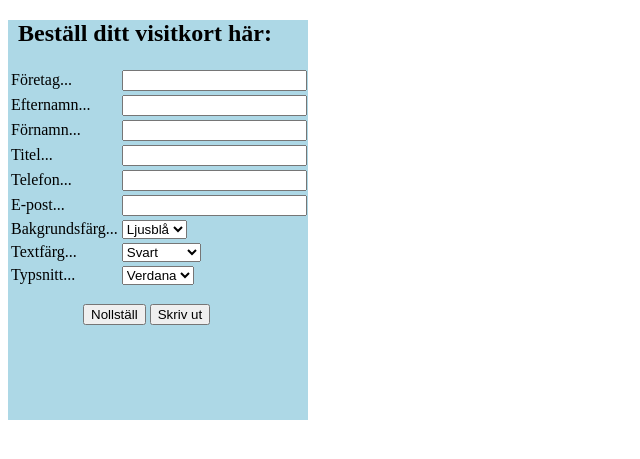
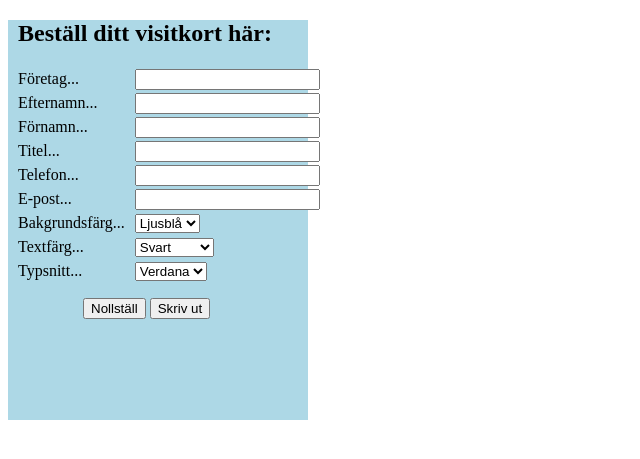
Before and after one commit to OscarFredriksson/DT100G, a PHP site: page / in a window 1280 px wide. Shown: the top 459 px of the page, without its empty margins (0-640 px from the left). Run offline with PHP 8.4, Linux system fonts and the light colour scheme.

Commit message:
Inga tables

```diff
--- a/Labb1/index.html
+++ b/Labb1/index.html
@@ -15,41 +15,39 @@
 
     <h2 class="input-title"> Beställ ditt visitkort här: </h2>
 
-    <!--Använder ett table för att hålla text + box för inputfälten-->
-    <table>
-        <tr> <!--En rad i tabellen:-->
-            <td> Företag... </td> <!--Texten i den första kolumnen-->
-            <td> <input type="text" id="input-company" /></td> <!--Input-boxen i den andra kolumnen-->
-        </tr>
+    <div class="row"> <!--En rad i  bestående av text + inputbox-->
+        <div> Företag... </div>
+        <div> <input type="text" id="input-company" /> </div>
+    </div>
 
-        <tr>
-            <td> Efternamn... </td>
-            <td> <input type="text" id="input-lastname" /> </td>
-        </tr>
+    <div class="row">
+        <div> Efternamn... </div>
+        <div> <input type="text" id="input-lastname" /> </div>
+    </div>
 
-        <tr>
-            <td> Förnamn... </td>
-            <td> <input type="text" id="input-firstname" /> </td>
-        </tr>
+    <div class="row">
+        <div> Förnamn... </div>
+        <div> <input type="text" id="input-firstname" /> </div>
+    </div>
 
-        <tr>
-            <td> Titel... </td>
-            <td> <input type="text" id="input-title" /> </td>
-        </tr>
+    <div class="row">
+        <div> Titel... </div>
+        <div> <input type="text" id="input-title" /> </div>
+    </div>
 
-        <tr>
-            <td> Telefon... </td>
-            <td> <input type="text" id="input-phone" /> </td>
-        </tr>
+    <div class="row">
+        <div> Telefon... </div>
+        <div> <input type="text" id="input-phone" /> </div>
+    </div>
 
-        <tr>
-            <td> E-post... </td>
-            <td> <input type="text" id="input-email" /> </td>
-        </tr>
+    <div class="row">
+        <div> E-post... </div>
+        <div> <input type="text" id="input-email" /> </div>
+    </div>
 
-        <tr>
-            <td> Bakgrundsfärg... </td>
-            <td>
+    <div class="row">
+        <div> Bakgrundsfärg... </div>
+        <div>
             <!--Skapar en selection-box för färgen-->
             <select id="input-backgroundcolor">
                 <!--Fyller boxen med värden-->
@@ -58,39 +56,38 @@
                 <option value="white">Vit</option>
                 <option value="turquoise">Turkos</option>
             </select>
-            </td>
-        </tr>
+        </div>
+    </div>
 
-        <tr>
-            <td> Textfärg... </td>
-            <td>
+    <div class="row">
+        <div> Textfärg... </div>
+        <div>
             <select id="input-textcolor">
                 <option value="black">Svart</option>
                 <option value="blue">Blå</option>
                 <option value="red">Röd</option>
                 <option value="darkgreen">Mörkgrön</option>
             </select>
-            </td>
-        </tr>
+        </div>
+    </div>
 
-        <tr>
-            <td> Typsnitt... </td>
-            <td>
+    <div class="row">
+        <div> Typsnitt... </div>
+        <div>
             <select id="input-font">
                 <option value="verdana"> Verdana </option>
                 <option value="ariel"> Ariel </option>
                 <option value="tahoma"> Tahoma </option>
                 <option value="impact"> Impact </option>
             </select>
-            </td>
-        </tr>
-    </table>
+        </div>
+    </div>
 
     <!--Sätter ut knapparna-->
-    <p class="buttons">
+    <div class="buttons">
         <input type="reset" id="reset" value="Nollställ" />
         <input type="submit" id="submit" value="Skriv ut" />
-    </p>
+    </div>
 </div>
 
 <!--Skapar en sektion för att skriva ut kortet (denna göms tills "skriv ut" knappen trycks)-->
--- a/Labb1/style.css
+++ b/Labb1/style.css
@@ -1,3 +1,4 @@
+/*Inmatningsfältets stil: */
 .input-section
 {
     height: 400px;
@@ -13,7 +14,19 @@
 
 .buttons
 {
+    padding-top: 15px;
     padding-left: 75px;
+}
+
+.row
+{
+    display: table-row;
+    line-height: 1.5;
+}
+.row div
+{
+    display: table-cell;
+    padding-left: 10px;
 }
 
 
```
Lines whose indentation alone changed are shown as unchanged.
